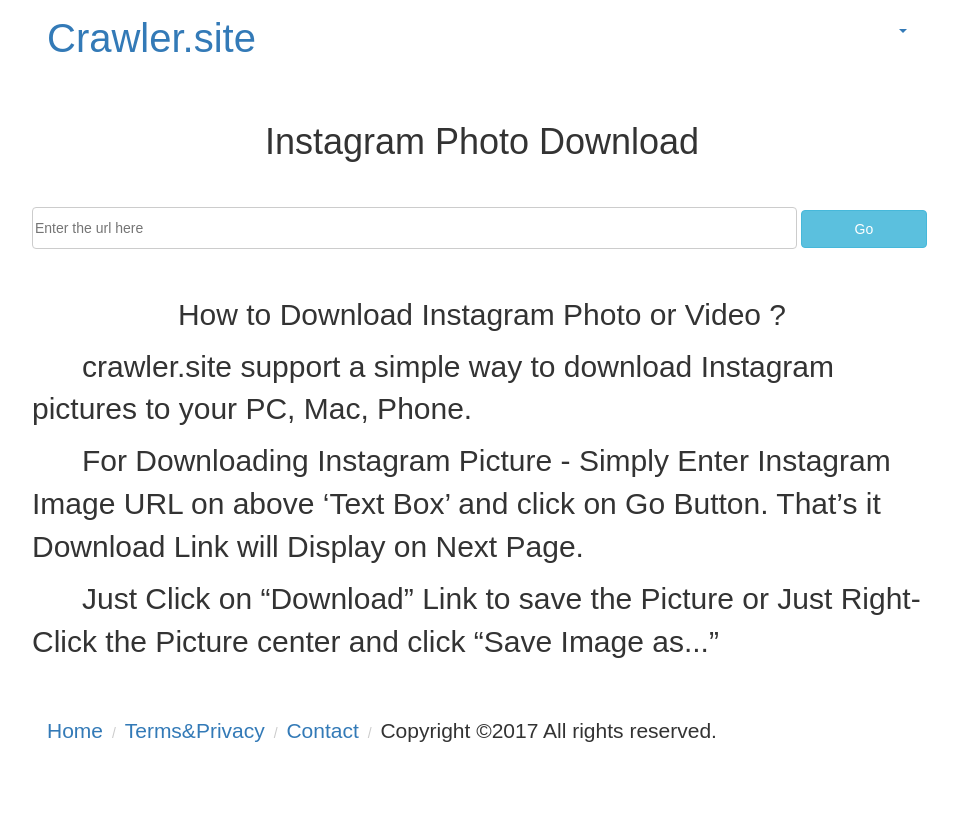
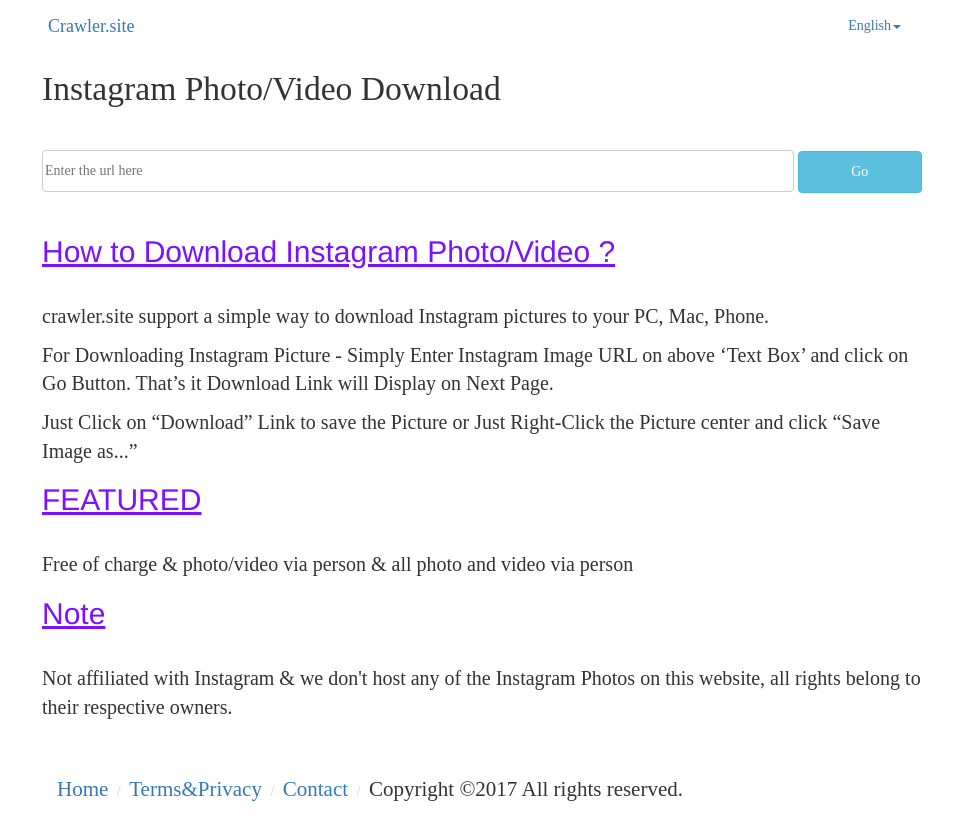
Before and after one commit to 995270418L/django_crawler, a Django app: template inscrawler/templates/inscrawler/index-en.html in a window 1280 px wide. Shown: the whole page, without its empty margins (158-1116 px from the left). Before the commit the page ends 742 px from the top, so only its background shows below. Run offline with Django 3.2, Linux system fonts and the light colour scheme; the template is opened without the code that fills it, so the values that code supplies are empty; some libraries are stand-ins or nearby versions.

Commit message:
change admin file

```diff
--- a/crawler/settings.py
+++ b/crawler/settings.py
@@ -25,7 +25,7 @@ SECRET_KEY = '*e3g&h0p!9g^f&&7()j!y=khycgxxee5vw%%wqkb$vriic3ozx'
 # SECURITY WARNING: don't run with debug turned on in production!
 DEBUG = True
 
-ALLOWED_HOSTS = ['127.0.0.1']
+ALLOWED_HOSTS = ['crawler.site','www.crawler.site','127.0.0.1']
 
 
 # Application definition
@@ -123,7 +123,5 @@ USE_TZ = True
 # Static files (CSS, JavaScript, Images)
 # https://docs.djangoproject.com/en/1.11/howto/static-files/
 
-SITE_ROOT = os.path.dirname(os.path.abspath(__file__))
-SITE_ROOT = os.path.abspath(os.path.join(SITE_ROOT,'../'))
-STATIC_ROOT = os.path.join(SITE_ROOT,'collectedstatic')
+STATIC_ROOT = os.path.join(BASE_DIR,'static')
 STATIC_URL = '/static/'
--- a/inscrawler/page/insCrawler.py
+++ b/inscrawler/page/insCrawler.py
@@ -29,7 +29,7 @@ class Crawler(object):
         try:
             media = json.loads(share_data)['entry_data']['PostPage'][0]['media']
         except (KeyError,TypeError):
-            media = json.loads(share_data)['entry_data']['PostPage'][0]['graphql']['shortcode_media']
+                media = json.loads(share_data)['entry_data']['PostPage'][0]['graphql']['shortcode_media']
         is_video = media['is_video']
         url = {}
         if is_video :
@@ -41,11 +41,13 @@ class Crawler(object):
         return url
 
 
+
     def scrapePerson(self,username,max_id=None):
         '''crawls through cookies and get user's media url'''
         # executor =concurrent.futures.ThreadPoolExecutor(max_workers=10)    # 多线程
         print('scrape start ...')
         # 开始爬取用户所有图片
+        url=[]
         for item in self.media_gen(username,max_id):
             url.append(item['url'])
         return url
@@ -60,7 +62,7 @@ class Crawler(object):
             try:
                 user['user'] = json.loads(resp.text)['items'][0]['user']  # 用户信息
             except (TypeError,KeyError,IndexError):
-                uers['error'] = 'error'
+                user['error'] = 'error'
                 user['user'] = '该用户为私密用户，如需要个人图片/视频，可联系站长获取。'
                 user['user_en'] = 'The user is a private user, such as the need for personal pictures / video, can contact the webmaster to obtain.'
         elif resp.status_code == 404:
--- a/inscrawler/static/inscrawler/main.css
+++ b/inscrawler/static/inscrawler/css/main.css
@@ -1,11 +1,11 @@
 /* main content start*/
 body{
+	font-family: Serif;
 }
 #main{
 	max-width:900px;
 	margin: 0 auto;
 	padding: 0 auto;
-	font-family:Arial;
 }
 #left{
 	margin-top: 15%;
@@ -22,6 +22,26 @@ body{
 
 li.list{
 	margin:10px;
+}
+h1{
+	font: 240%/1 'rs',Serif;
+}
+.index-content{
+	margin-left:10px;
+	margin-right:5px;
+}
+#url_submit .button{
+	height:42px;
+}
+.text h1{
+	font: 150%/1 'rs',Helvetica;
+	margin-bottom:4%;
+	font-weight:normal;
+	color: #7b11ff;
+	text-decoration:underline;
+}
+.text p {
+	font-weight:lighter;
 }
 /* index header css end */
 
@@ -52,11 +72,6 @@ footer{
 	height:auto;
 	text-align: left;
 	font-size:20px;
-}
-.text p {
-	margin-bottom:1%;
-	margin-top:1%;
-	font-size:1.5em;
 }
 
 input[class=url]{
--- a/inscrawler/templates/inscrawler/base-en.html
+++ b/inscrawler/templates/inscrawler/base-en.html
@@ -5,20 +5,12 @@
 	<title>Crawler.site | Instagram photo download online | Instagram Video Download | Ins Photo download | Ins video download</title>
 
     <!-- bootstrap start-->
-	<link rel="stylesheet" href="{% static 'inscrawler/bootstrap.min.css' %}">
-	<script src="{% static 'inscrawler/jquery-3.1.1.min.js' %}"></script>
-	<script src="{% static 'inscrawler/bootstrap.min.js' %}"></script>
+	<link rel="stylesheet" href="{% static 'inscrawler/css/bootstrap.min.css' %}">
+	<script src="{% static 'inscrawler/js/jquery-3.1.1.min.js' %}"></script>
+	<script src="{% static 'inscrawler/js/bootstrap.min.js' %}"></script>
 	<!-- bootstrap end -->
-
-    <script async src="//pagead2.googlesyndication.com/pagead/js/adsbygoogle.js"></script>
-    <script>
-      (adsbygoogle = window.adsbygoogle || []).push({
-        google_ad_client: "ca-pub-8879167188382058",
-        enable_page_level_ads: true
-      });
-    </script>
     <!-- self -->
-    <link rel="stylesheet" href="{%  static 'inscrawler/main.css' %}">
+    <link rel="stylesheet" href="{%  static 'inscrawler/css/main.css' %}">
     <meta http-equiv="Content-Type" content="text/html; charset=utf-8">
     <meta http-equiv="X-UA-Compatible" content="IE=edge,chrome=1">
     <meta name="msvalidate.01" content="06519E34083DE129BF62F0221F5E699D">
@@ -47,11 +39,15 @@
 </head>
 <body>
         <div id="main" >
-          <ul class="nav nav-pills">
-            <li class="navbar-left brand">
-                <a href="/">Crawler.site</a>
-            </li>
-            <li roll="presentation" class="dropdown navbar-right list">
+          <ul class="navbar nav-pills nav">
+              <div class="container-fluid">
+                <div class="navbar-header">
+                  <a href="/" class="navbar-brand navbar-left">Crawler.site</a>
+                </div>
+              <div class="collapse navbar-collapse">
+                <ul class="nav navbar-right navbar-nav">
+{#                    <li><a href="/">FB VideoDownload</a></li>#}
+                    <li roll="presentation" class="dropdown">
                         <a class="dropdown-toggle" data-toggle="dropdown" href="{{ url }}" role="button" aria-haspopup="true" aria-expanded="false">{{ language_now }}<span class="caret"></span></a>
                         <ul class="dropdown-menu" aria-labelledby="dropdownMenu1">
                             {% for l in language %}
@@ -60,7 +56,12 @@
                         </ul>
                     </li>
                 </ul>
+              </div>
+              </div>
+          </ul>
+            <div class="index-content">
             {% block main %}{% endblock %}
             </div>
-    <script src="{% static 'inscrawler/main.js' %}"></script>
+        </div>
+    <script src="{% static 'inscrawler/js/main.js' %}"></script>
 </body>
--- a/inscrawler/templates/inscrawler/index-en.html
+++ b/inscrawler/templates/inscrawler/index-en.html
@@ -1,7 +1,7 @@
 {% extends './base-en.html' %}
 {% block main %}
     <div class="index-header">
-	    <h1 style="text-align:center;margin-bottom: 5%;margin-top:5%;">Instagram Photo Download</h1>
+	    <h1>Instagram Photo/Video Download</h1>
     </div>
 	<div class="ads">
 
@@ -14,10 +14,14 @@
 		</form>
 	</div>
     <div class="text" style="margin-top:5%;margin-bottom:5%">
-        <p style="text-align: center;">How to Download Instagram Photo or Video ?</p>
-        <p>&nbsp;&nbsp;&nbsp;&nbsp;&nbsp;&nbsp;crawler.site support a simple way to download Instagram pictures to your PC, Mac, Phone.</p>
-        <p>&nbsp;&nbsp;&nbsp;&nbsp;&nbsp;&nbsp;For Downloading Instagram Picture - Simply Enter Instagram Image URL on above ‘Text Box’ and click on Go Button. That’s it Download Link will Display on Next Page.</p>
-        <p>&nbsp;&nbsp;&nbsp;&nbsp;&nbsp;&nbsp;Just Click on “Download” Link to save the Picture or Just Right-Click the Picture center and click “Save Image as...”</p>
+        <h1>How to Download Instagram Photo/Video ?</h1>
+        <p>crawler.site support a simple way to download Instagram pictures to your PC, Mac, Phone.</p>
+        <p>For Downloading Instagram Picture - Simply Enter Instagram Image URL on above ‘Text Box’ and click on Go Button. That’s it Download Link will Display on Next Page.</p>
+        <p>Just Click on “Download” Link to save the Picture or Just Right-Click the Picture center and click “Save Image as...”</p>
+        <h1>FEATURED</h1>
+        <p>Free of charge &amp; photo/video via person &amp; all photo and video via person</p>
+        <h1>Note</h1>
+        <p>Not affiliated with Instagram & we don't host any of the Instagram Photos on this website, all rights belong to their respective owners.</p>
 	</div>
 	<div class="ads"></div>
     <footer>
@@ -28,4 +32,11 @@
             <li><span>Copyright &copy;2017 All rights reserved.</span></li>
         </ol>
     </footer>
+    <script async src="//pagead2.googlesyndication.com/pagead/js/adsbygoogle.js"></script>
+    <script>
+      (adsbygoogle = window.adsbygoogle || []).push({
+        google_ad_client: "ca-pub-8879167188382058",
+        enable_page_level_ads: true
+      });
+    </script>
 {% endblock %}
```
Also changed, not shown: inscrawler/templates/inscrawler/base.html (+5 -5 lines), inscrawler/static/inscrawler/css/bootstrap.min.css (renamed from inscrawler/static/inscrawler/bootstrap.min.css), inscrawler/static/inscrawler/js/bootstrap.min.js (renamed from inscrawler/static/inscrawler/bootstrap.min.js), inscrawler/static/inscrawler/js/jquery-3.1.1.min.js (renamed from inscrawler/static/inscrawler/jquery-3.1.1.min.js), inscrawler/static/inscrawler/js/main.js (renamed from inscrawler/static/inscrawler/main.js). Lines whose indentation alone changed are shown as unchanged.
